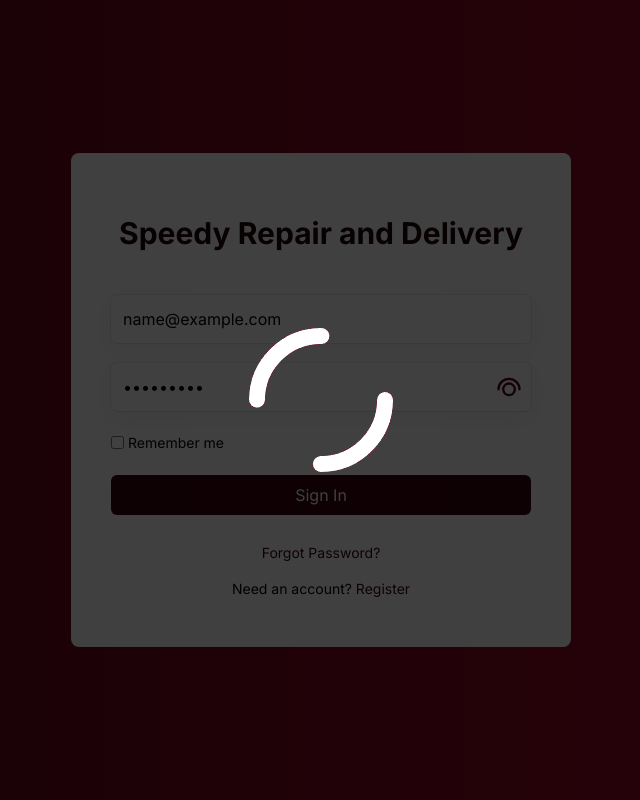
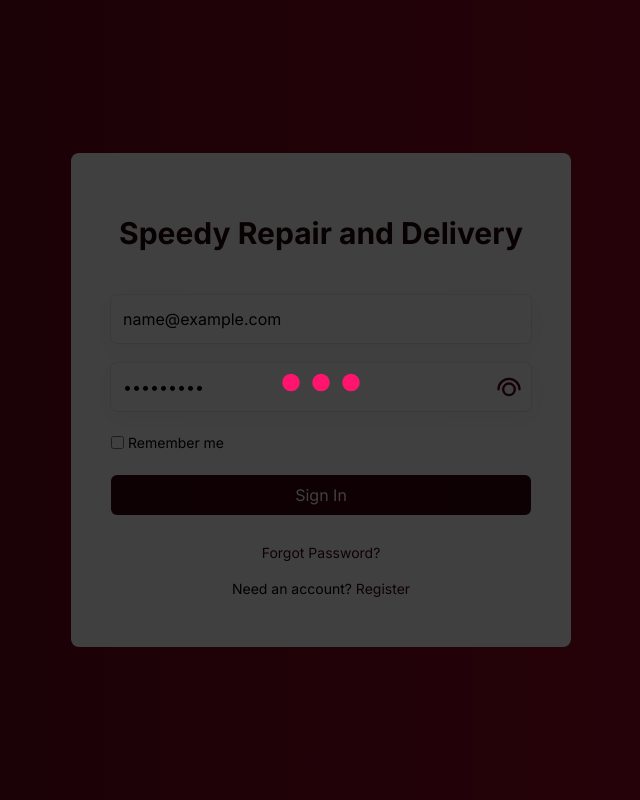
Before and after one commit to proweavernsdev/SpeedyRepairAndDelivery, a Vue app in the folder frontend/: page / in a window 1280 px wide. Both pictures are taken after typing "name@example.com", "Sample123" into the empty fields and a click on the button "Sign In". Shown: the whole page, without its empty margins (319-959 px from the left). Built offline with nearby package versions, Linux system fonts and the light colour scheme; no server answers; what vue-toast-notification, vue3-apexcharts would draw is missing.

Commit message:
loading animation on login screen

```diff
--- a/frontend/src/views/main/LoginPage.vue
+++ b/frontend/src/views/main/LoginPage.vue
@@ -34,8 +34,18 @@
                 </div>
             </div>
         </div>
-        <div v-if="isLoading" class="fixed inset-0 z-50 flex items-center justify-center bg-black bg-opacity-75">
-            <img src="/src/assets/loading.gif" alt="Loading" />
+        <div v-if = "isLoading" class="fixed inset-0 z-50 flex items-center justify-center bg-black bg-opacity-75">
+            <svg xmlns="http://www.w3.org/2000/svg" width="100px" height="100px" viewBox="0 0 200 200">
+                <circle fill="#FF156D" stroke="#FF156D" stroke-width="5" r="15" cx="40" cy="65">
+                    <animate attributeName="cy" calcMode="spline" dur="0.6" values="65;135;65;" keySplines="0.3 0.6 0.7 1;0.3 0.6 0.7 0.3" repeatCount="indefinite" begin="-.2"></animate>
+                </circle>
+                <circle fill="#FF156D" stroke="#FF156D" stroke-width="5" r="15" cx="100" cy="65">
+                    <animate attributeName="cy" calcMode="spline" dur="0.6" values="65;135;65;" keySplines="0.3 0.6 0.7 1;0.3 0.6 0.7 0.3" repeatCount="indefinite" begin="-.1"></animate>
+                </circle>
+                <circle fill="#FF156D" stroke="#FF156D" stroke-width="5" r="15" cx="160" cy="65">
+                    <animate attributeName="cy" calcMode="spline" dur="0.6" values="65;135;65;" keySplines="0.3 0.6 0.7 1;0.3 0.6 0.7 0.3" repeatCount="indefinite" begin="0"></animate>
+                </circle>
+            </svg>
         </div>
     </div>
 </template>
```
